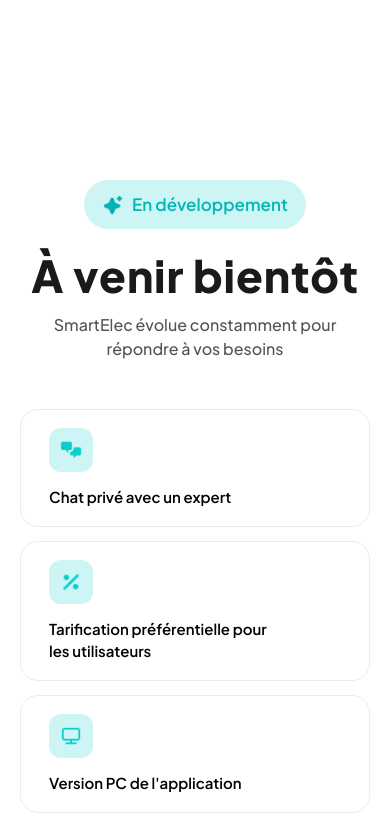
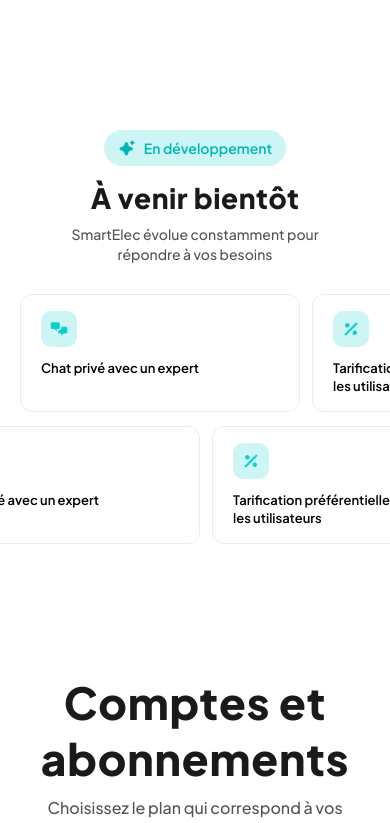
Before and after one commit to quocld/smart-elec, a Next.js app: page / in a window 390 px wide. Shown: the part 3120-3943 px from the top of the page. Built offline with nearby package versions, Linux system fonts and the light colour scheme.

Commit message:
Enhance ComingSoon component with responsive design adjustments and mobile carousel functionality. Update styles for improved spacing, text scaling, and icon sizes. Add scrollbar hiding for carousel on mobile devices.

```diff
--- a/app/components/ComingSoon.tsx
+++ b/app/components/ComingSoon.tsx
@@ -53,29 +53,100 @@
 
 export default function ComingSoon() {
   return (
-    <section className="w-full bg-white py-[90px]">
+    <section className="w-full bg-white py-[40px] lg:py-[90px]">
       <div className="max-w-[1240px] mx-auto px-[20px]">
-        <div className="text-center mb-[48px]">
-          <div className="inline-flex items-center gap-2 px-[18px] py-[10px] rounded-full bg-[#0CCECD33] text-[#00B7B3] text-[17px] font-semibold leading-[29px]">
+        <div className="text-center mb-[30px] lg:mb-[48px]">
+          <div className="inline-flex items-center gap-2 px-[14px] py-[8px] lg:px-[18px] lg:py-[10px] rounded-full bg-[#0CCECD33] text-[#00B7B3] text-[14px] lg:text-[17px] font-semibold leading-[20px] lg:leading-[29px]">
             <Image
               src="/assets/development/mingcute_ai-fill.png"
               alt="AI"
               width={22}
               height={22}
-              className="object-contain"
+              className="w-[18px] h-[18px] lg:w-[22px] lg:h-[22px] object-contain"
             />
             <span>En développement</span>
           </div>
 
-          <h2 className="mt-[18px] text-[44px] font-extrabold leading-[56px] tracking-[0.02em] text-[#1A1A1A]">
+          <h2 className="mt-[14px] lg:mt-[18px] text-[28px] lg:text-[44px] font-extrabold leading-[36px] lg:leading-[56px] tracking-[0.02em] text-[#1A1A1A]">
             À venir bientôt
           </h2>
-          <p className="mt-[10px] text-[16px] font-medium leading-[24px] text-[#555252] max-w-[400px] mx-auto">
+          <p className="mt-[8px] lg:mt-[10px] text-[14px] lg:text-[16px] font-medium leading-[20px] lg:leading-[24px] text-[#555252] max-w-full lg:max-w-[400px] mx-auto px-[20px] lg:px-0">
             SmartElec évolue constamment pour répondre à vos besoins
           </p>
         </div>
 
-        <div className="grid grid-cols-1 sm:grid-cols-2 lg:grid-cols-4 gap-[14px]">
+        {/* Mobile Carousel */}
+        <div className="lg:hidden overflow-x-auto scrollbar-hide -mx-[20px] px-[20px]">
+          <div className="flex gap-[12px] mb-[14px] snap-x snap-mandatory scroll-smooth">
+            {items.map((it) => (
+              <div
+                key={it.title}
+                className="flex-shrink-0 w-[calc(100vw-60px)] max-w-[280px] snap-start rounded-[12px] border border-[#E8EDF2] bg-white px-[20px] py-[16px] min-h-[100px]"
+              >
+                <div className="relative w-[36px] h-[36px] rounded-[10px] bg-[#0CCECD33] flex items-center justify-center mb-[12px]">
+                  <Image
+                    src={it.iconSrc}
+                    alt={it.iconAlt}
+                    width={22}
+                    height={22}
+                    className="w-[18px] h-[18px] object-contain"
+                  />
+                  {it.decoratorSrc && (
+                    <div className="absolute top-[4px] left-[2px]">
+                      <Image
+                        src={it.decoratorSrc}
+                        alt="Decorator"
+                        width={14}
+                        height={14}
+                        className="w-[12px] h-[12px] object-contain"
+                      />
+                    </div>
+                  )}
+                </div>
+                <p className="text-black text-[13px] font-semibold leading-[18px] whitespace-pre-line">
+                  {it.title}
+                </p>
+              </div>
+            ))}
+          </div>
+
+          <div className="flex gap-[12px] translate-x-[-100px] snap-x snap-mandatory scroll-smooth">
+            {items.map((it) => (
+              <div
+                key={it.title}
+                className="flex-shrink-0 w-[calc(100vw-60px)] max-w-[280px] snap-start rounded-[12px] border border-[#E8EDF2] bg-white px-[20px] py-[16px] min-h-[100px]"
+              >
+                <div className="relative w-[36px] h-[36px] rounded-[10px] bg-[#0CCECD33] flex items-center justify-center mb-[12px]">
+                  <Image
+                    src={it.iconSrc}
+                    alt={it.iconAlt}
+                    width={22}
+                    height={22}
+                    className="w-[18px] h-[18px] object-contain"
+                  />
+                  {it.decoratorSrc && (
+                    <div className="absolute top-[4px] left-[2px]">
+                      <Image
+                        src={it.decoratorSrc}
+                        alt="Decorator"
+                        width={14}
+                        height={14}
+                        className="w-[12px] h-[12px] object-contain"
+                      />
+                    </div>
+                  )}
+                </div>
+                <p className="text-black text-[13px] font-semibold leading-[18px] whitespace-pre-line">
+                  {it.title}
+                </p>
+              </div>
+            ))}
+          </div>
+
+        </div>
+
+        {/* Desktop Grid */}
+        <div className="hidden lg:grid grid-cols-4 gap-[14px]">
           {items.map((it) => (
             <div
               key={it.title}
@@ -87,7 +158,7 @@
                   alt={it.iconAlt}
                   width={22}
                   height={22}
-                  className="object-contain"
+                  className="w-[22px] h-[22px] object-contain"
                 />
                 {it.decoratorSrc && (
                   <div className="absolute top-[5px] left-[3px]">
@@ -96,7 +167,7 @@
                       alt="Decorator"
                       width={14}
                       height={14}
-                      className="object-contain"
+                      className="w-[14px] h-[14px] object-contain"
                     />
                   </div>
                 )}
--- a/app/globals.css
+++ b/app/globals.css
@@ -16,3 +16,13 @@
   color: var(--foreground);
   font-family: var(--font-plus-jakarta-sans), sans-serif;
 }
+
+/* Hide scrollbar for carousel */
+.scrollbar-hide {
+  -ms-overflow-style: none;  /* IE and Edge */
+  scrollbar-width: none;  /* Firefox */
+}
+
+.scrollbar-hide::-webkit-scrollbar {
+  display: none;  /* Chrome, Safari and Opera */
+}
```
